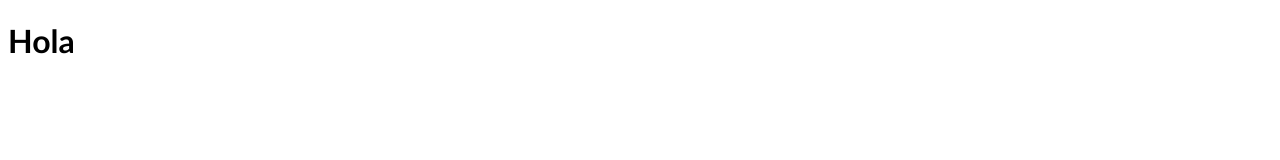
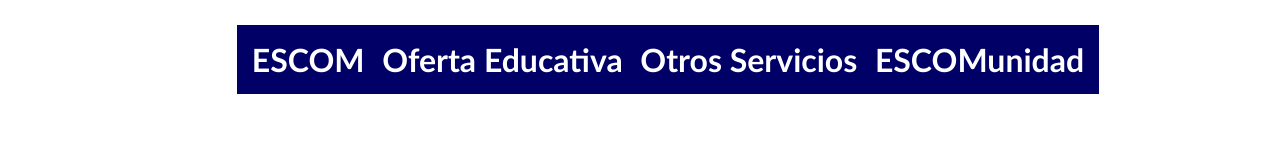
Before and after one commit to FranciscoMera/webPractica, a plain HTML site: page index.html in a window 1280 px wide. Drawn offline with Linux system fonts and the light colour scheme.

Commit message:
Se agrega menu

```diff
--- a/css/body.css
+++ b/css/body.css
@@ -2,10 +2,35 @@ body{
     font-family: "Trebuchet MS", Helvetica, sans-serif;
 }
 
-.col-1{
-    width: 8.33%;
+.col-1{width:8.33%;}
+.col-2{width:16.66%;}
+.col-3{width:25%;}
+.col-4{width:33.33%;}
+.col-5{width:41.66%}
+.col-6{width:50%;}
+.col-7{width:58.33%;}
+.col-8{width:66.66%;}
+.col-9{width:75%;}
+.col-10{width:83.33%;}
+.col-11{width:91.66%;}
+.col-12{width:100%;}
+
+[class *="col-"]{
+    position: relative;
+    float:left;
+    padding: 10px;
 }
 
-.col-2{
+*{
+    box-sizing: border-box;
+}
 
+
+/**/
+.row:after{
+    content:"";
+    clear:both;
+    display: table;
 }
+
+#contenedor{position: relative;width: 50%;margin:0;}
--- /dev/null
+++ b/css/menu.css
@@ -0,0 +1,27 @@
+.menu{
+    width:80%;
+    font-size: 2em;
+    font-weight: bolder;
+    margin-left:10%;
+    color: #fff;
+    text-align: center;
+    float: left;
+    position: absolute;
+}
+
+.menu ul{
+    list-style-type: none;
+    width:100%;
+}
+
+.menu ul li{
+    width:40%;
+    padding:1.5%;
+    margin:-1%;
+    background-color:#000066;
+    display: inline;
+}
+
+.menu ul li:hover{
+
+}
--- a/index.html
+++ b/index.html
@@ -3,9 +3,28 @@
 <head>
     <meta charset="UTF-8">
     <link rel="stylesheet" href="css/body.css">
+    <link rel="stylesheet" href="css/menu.css">
     <title>ESCOM | Escuela Superior de C&oacute;mputo</title>
 </head>
 <body>
-    <h1>Hola</h1>
+    <div class="menu">
+        <ul>
+            <li>ESCOM</li>
+            <li>Oferta Educativa</li>
+            <li>Otros Servicios</li>
+            <li>ESCOMunidad</li>
+        </ul>
+    </div>
+
+    <div class="row">
+
+        <div class="col-6">
+
+        </div>
+
+        <div class="col-6">
+
+        </div>
+    </div>
 </body>
 </html>
```
